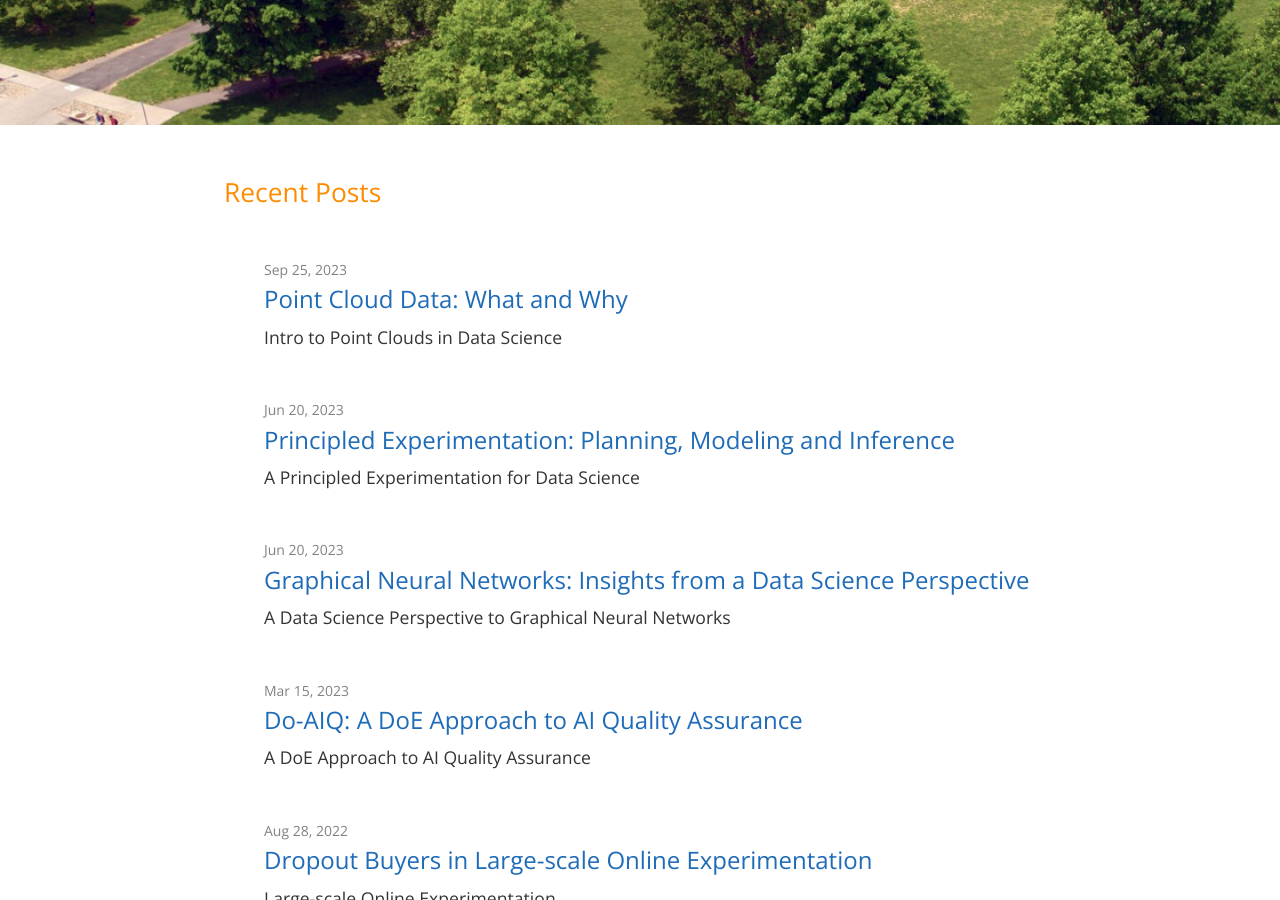
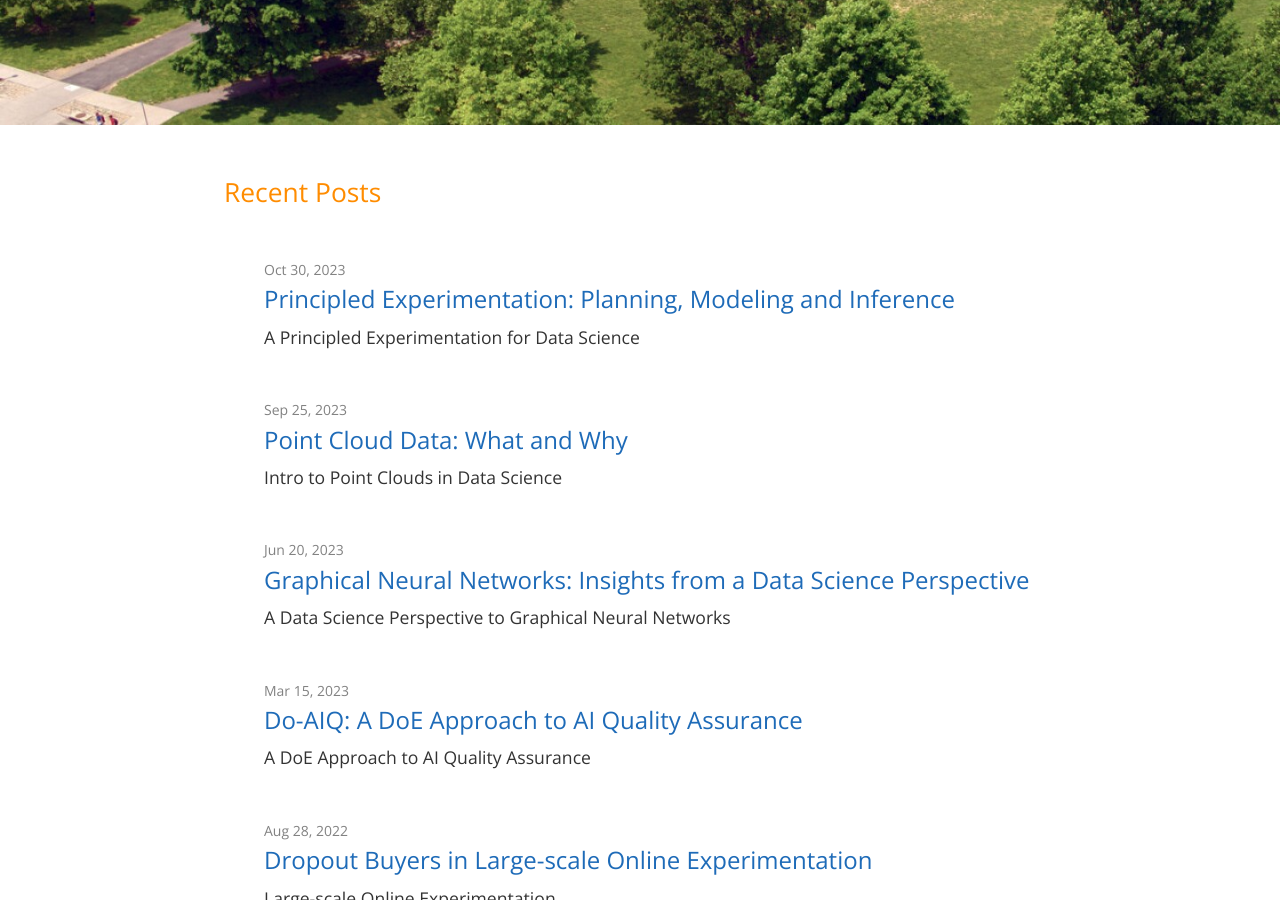
Before and after one commit to xwdeng80/blog, a Jekyll site: the page built from index.md, in a window 1280 px wide and 900 px high, scrolled down 638 px. Built offline with Jekyll 4.4.1, drawn with Linux system fonts in a browser that asks for light colours.

Commit message:
Update 2023-10-30-PDAE.md

```diff
--- a/_posts/2023-10-30-PDAE.md
+++ b/_posts/2023-10-30-PDAE.md
@@ -1,7 +1,7 @@
 ---
 layout: post
 title:  "Principled Experimentation: Planning, Modeling and Inference"
-date:   2023-06-20 10:45:00 +0200
+date:   2023-10-30 10:45:00 +0200
 permalink: PEDS-stat-pmd
 tags: [Data Science]
 categories: [data-science]
```
